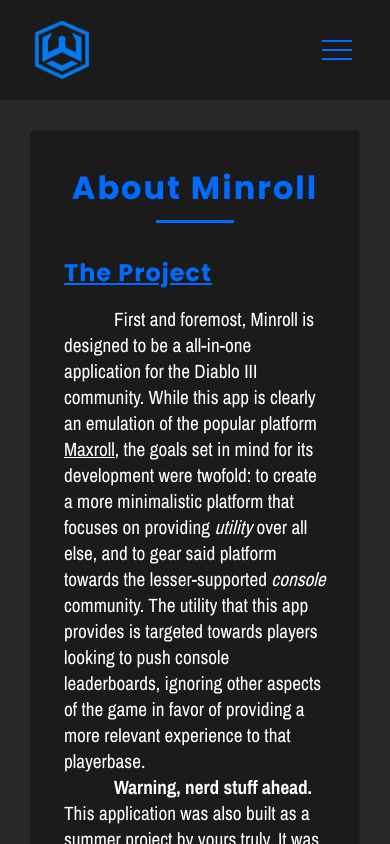
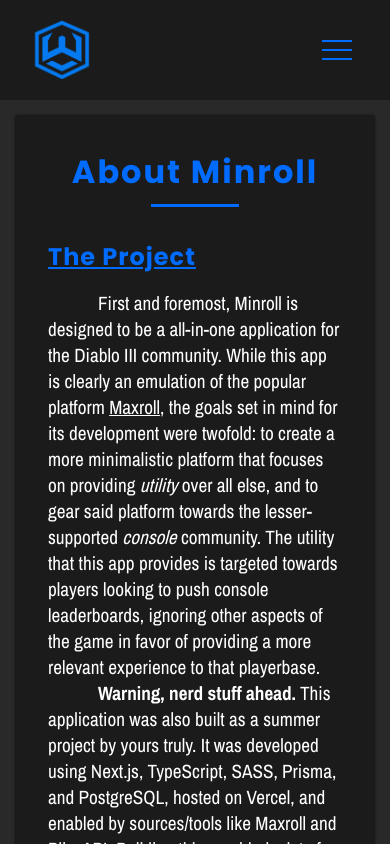
Before and after one commit to czhangy/Minroll, a Next.js app: page /about in a window 390 px wide. Shown: the top 844 px of the page. Built offline with nearby package versions, Linux system fonts and the light colour scheme.

Commit message:
about responsive

```diff
--- a/src/styles/About/About.module.scss
+++ b/src/styles/About/About.module.scss
@@ -56,7 +56,10 @@
 }
 
 @media screen and (max-width: constants.$mobile) {
-    #about > #about-container {
+    #about {
+        padding: 16px;
+
+        #about-container {
             padding: 32px;
 
             .about-subheader {
@@ -70,3 +73,4 @@
             }
         }
     }
+}
```
Lines whose indentation alone changed are shown as unchanged.
